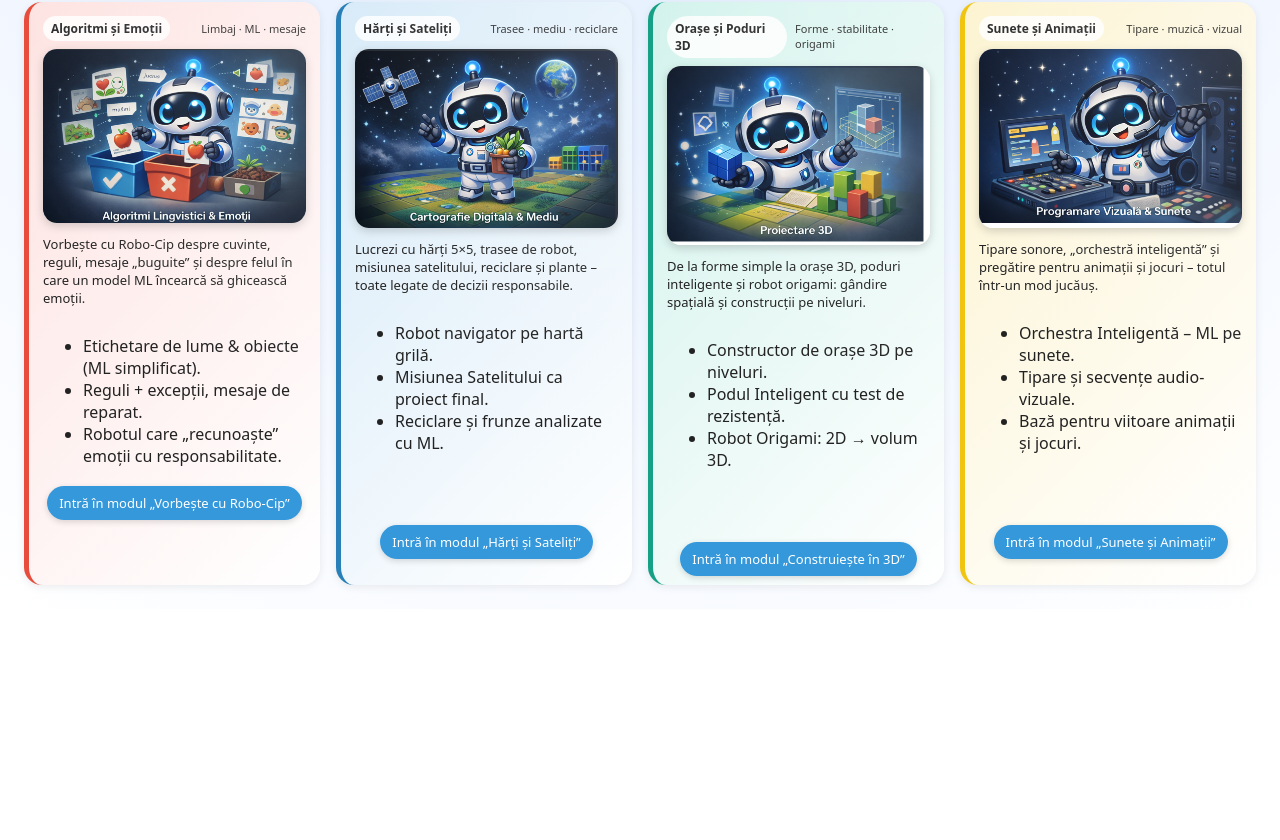
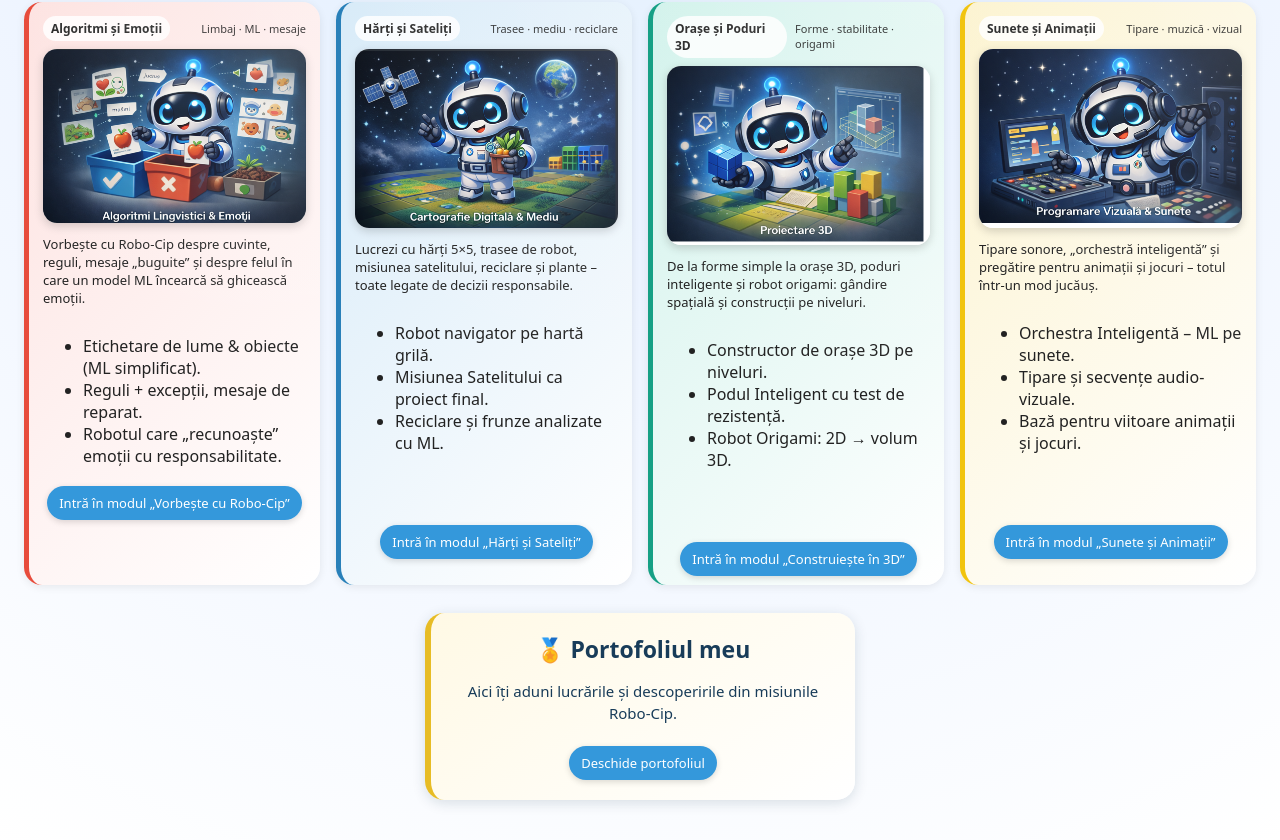
Before and after one commit to ElenaHreciuc/robo-cip-platform, a website: page modules.html in a window 1280 px wide. Shown: the part 297-1137 px from the top of the page. Before the commit the page ends 906 px from the top, so only its background shows below. Drawn offline with Linux system fonts and the light colour scheme; files that its build step writes are made by us from their sources; files whose address does not match are found by name.

Commit message:
ui: add student portfolio to student modules home

```diff
--- a/modules.html
+++ b/modules.html
@@ -158,6 +158,11 @@
       </article>
 
     </section>
+    <section aria-label="Portofoliul elevului" style="max-width:430px;margin:28px auto 16px;padding:20px;background:linear-gradient(145deg,#fff9e5,#ffffff);border-left:6px solid #e7bc25;border-radius:19px;box-shadow:0 3px 13px #102d4425;text-align:center;color:#183c59;">
+      <h2 style="font-size:23px;margin:0 0 8px;">🏅 Portofoliul meu</h2>
+      <p style="font-size:15px;line-height:1.5;">Aici îți aduni lucrările și descoperirile din misiunile Robo-Cip.</p>
+      <a href="/portofolio.html" class="module-link" style="display:inline-block;margin-top:6px;">Deschide portofoliul</a>
+    </section>
   </main>
 
   <script>
```
